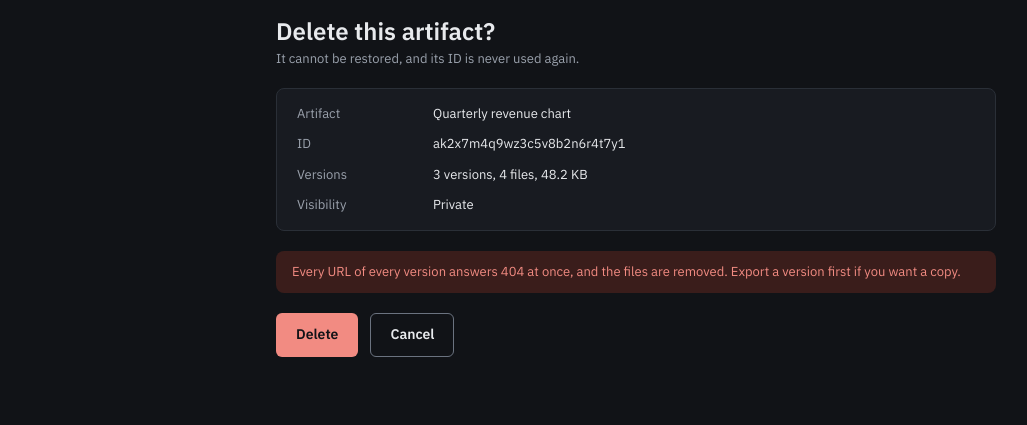
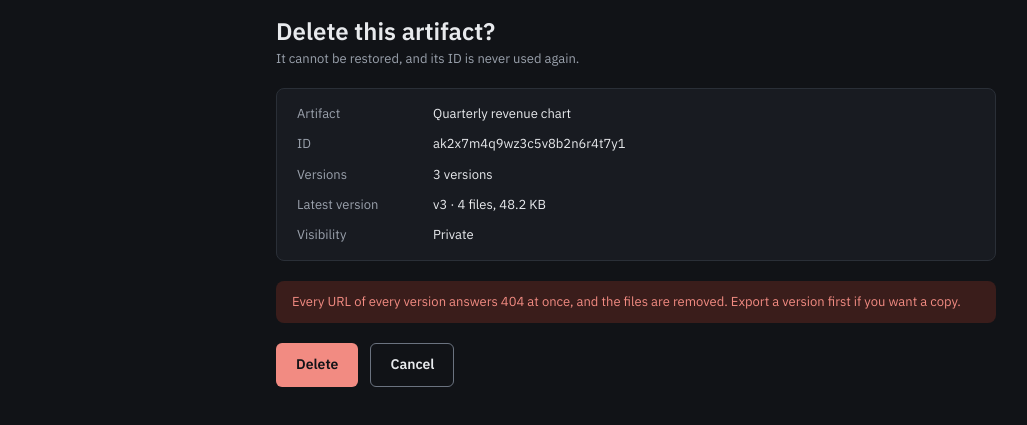
Before and after one commit to shuymn/artifacts, a website: page docs/gallery/reference/confirm-delete.html in a window 1280 px wide. Shown: the part 53-478 px from the top of the page, without its empty margins (4-1031 px from the left). Drawn offline with Linux system fonts and the light colour scheme.

Commit message:
fix(gallery): name the latest version on delete

```diff
--- a/docs/gallery/reference/confirm-delete.html
+++ b/docs/gallery/reference/confirm-delete.html
@@ -45,7 +45,11 @@
         </div>
         <div class="info-row">
           <dt>Versions</dt>
-          <dd>3 versions, 4 files, 48.2 KB</dd>
+          <dd>3 versions</dd>
+        </div>
+        <div class="info-row">
+          <dt>Latest version</dt>
+          <dd>v3 · 4 files, 48.2 KB</dd>
         </div>
         <div class="info-row">
           <dt>Visibility</dt>
```
Also changed, not shown: packages/worker/src/confirm.test.ts (+4 -1 lines), packages/worker/src/gallery/pages.ts (+7 -3 lines).
